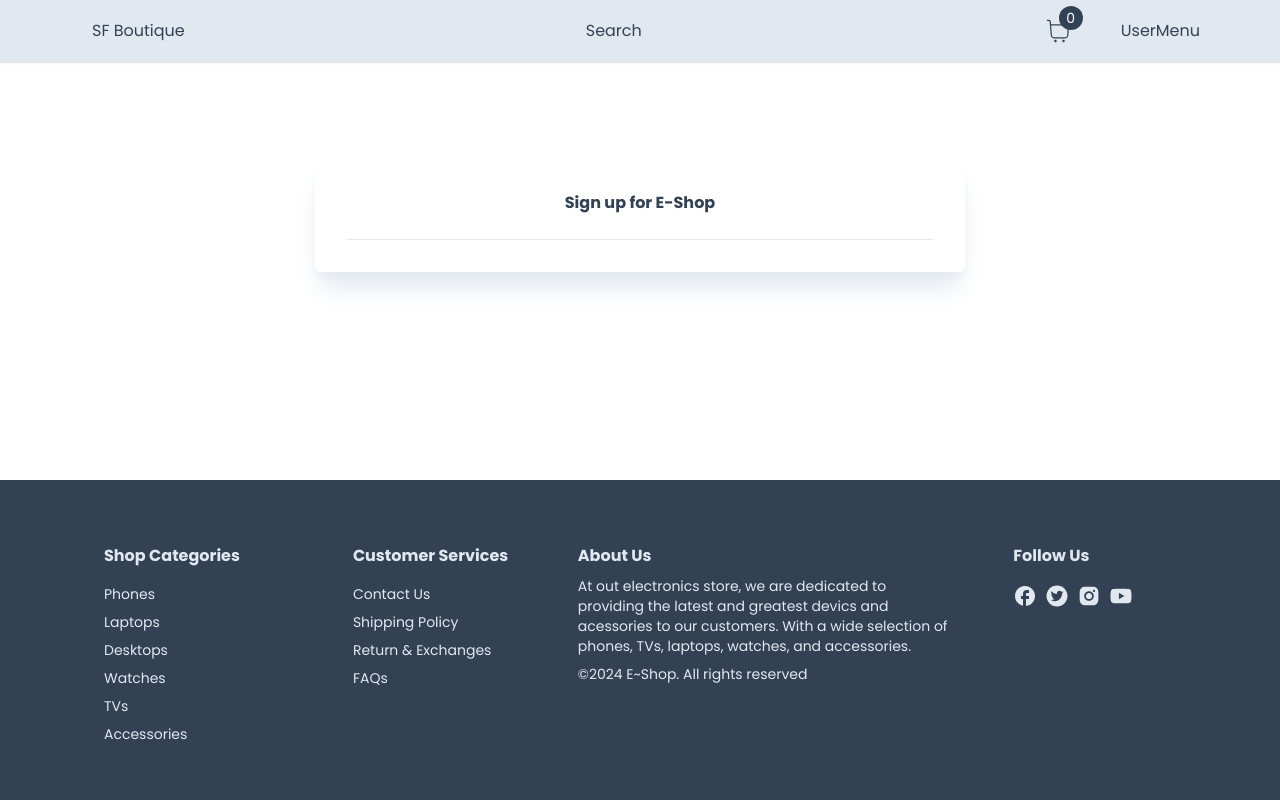
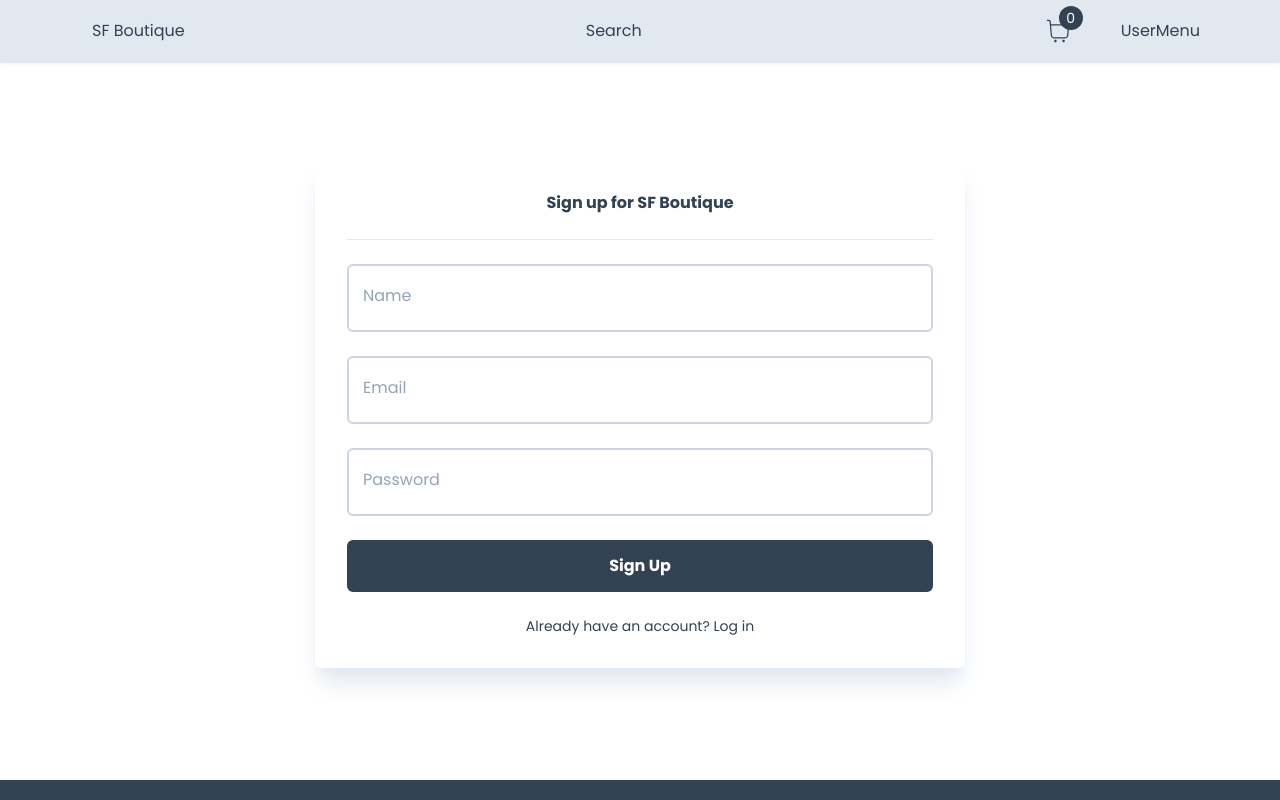
Before and after one commit to iJoyRide/Ecommerce, a Next.js app: page /register in a window 1280 px wide. Shown: the top 800 px of the page. Built offline with nearby package versions, Linux system fonts and the light colour scheme; a web font is replaced by a local one.

Commit message:
Sign up form and button

```diff
--- a/app/components/inputs/input.tsx
+++ b/app/components/inputs/input.tsx
@@ -35,18 +35,19 @@ const Input: React.FC<InputProps> = ({
             p-4
             pt-6
             outline-none
-        by-white
+            bg-white
             font-light
             border-2
             rounded-md
             transition
-        disabled: opacity-70
-        disabled: cursor-not-allowed
+            disabled:opacity-70
+            disabled:cursor-not-allowed
             ${errors[id] ? 'border-rose-400' : 'border-slate-300'}
             ${errors[id] ? 'focus:border-rose-400' : 'focus:border-slate-300'}
         `}/>
         <label htmlFor={id}
-        className="absolute
+        className=
+            {`absolute
             cursor-text
             text-md
             duration-150
@@ -57,10 +58,12 @@ const Input: React.FC<InputProps> = ({
             origin-[0]
             left-4
             peer-placeholder-shown:scale-100
-        peer-placeholder-shown:scale-transalate-y-0
+            peer-placeholder-shown:translate-y-0
             peer-focus:scale-75
-         peer-focus:translate-y-4
-        "
+            peer-focus:-translate-y-4
+            ${errors[id] ? 'text-rose-500' : 'text-slate-400'}
+
+        `}
         >{label}</label>
     </div> );
 };
--- a/app/register/RegisterForm.tsx
+++ b/app/register/RegisterForm.tsx
@@ -1,12 +1,62 @@
 "use client";
 
+import { useState } from "react";
 import Heading from "../components/Heading";
+import Input from "../components/inputs/input";
+import { FieldValues, SubmitHandler, useForm } from "react-hook-form";
+import Button from "../components/products/Button";
+import Link from "next/link";
 
 const RegisterForm = () => {
+
+    const [isLoading, setIsLoading] = useState(false);
+    const {register, handleSubmit, formState:{errors}} = useForm<FieldValues>({
+        defaultValues:{
+            name:"",
+            email:"",
+            password:"",
+        }
+    });
+
+    const onSubmit: SubmitHandler<FieldValues> = (data) =>
+    {
+        setIsLoading(true)
+        console.log(data)
+    }
+
     return (
         <>
-        <Heading title="Sign up for E-Shop" center/>
-        <hr className=" bg-slate-300 w-full h-px"/>
+            <Heading title="Sign up for SF Boutique" center/>
+            <hr className=" bg-slate-300 w-full h-px"/>
+            <Input
+            id="name"
+            label="Name"
+            disabled={isLoading}
+            register={register}
+            errors={errors}
+            required
+            />
+            <Input
+            id="email"
+            label="Email"
+            disabled={isLoading}
+            register={register}
+            errors={errors}
+            required
+            />
+            <Input
+            id="password"
+            label="Password"
+            disabled={isLoading}
+            register={register}
+            errors={errors}
+            required
+            type="password"
+            />
+            <Button label={isLoading ? "Loading" : "Sign Up"} onClick={handleSubmit(onSubmit)}/>
+            <p className="text-sm">
+                Already have an account? <Link href="/login">Log in</Link>
+            </p>
         </>
      );
 };
```
Lines whose indentation alone changed are shown as unchanged.
